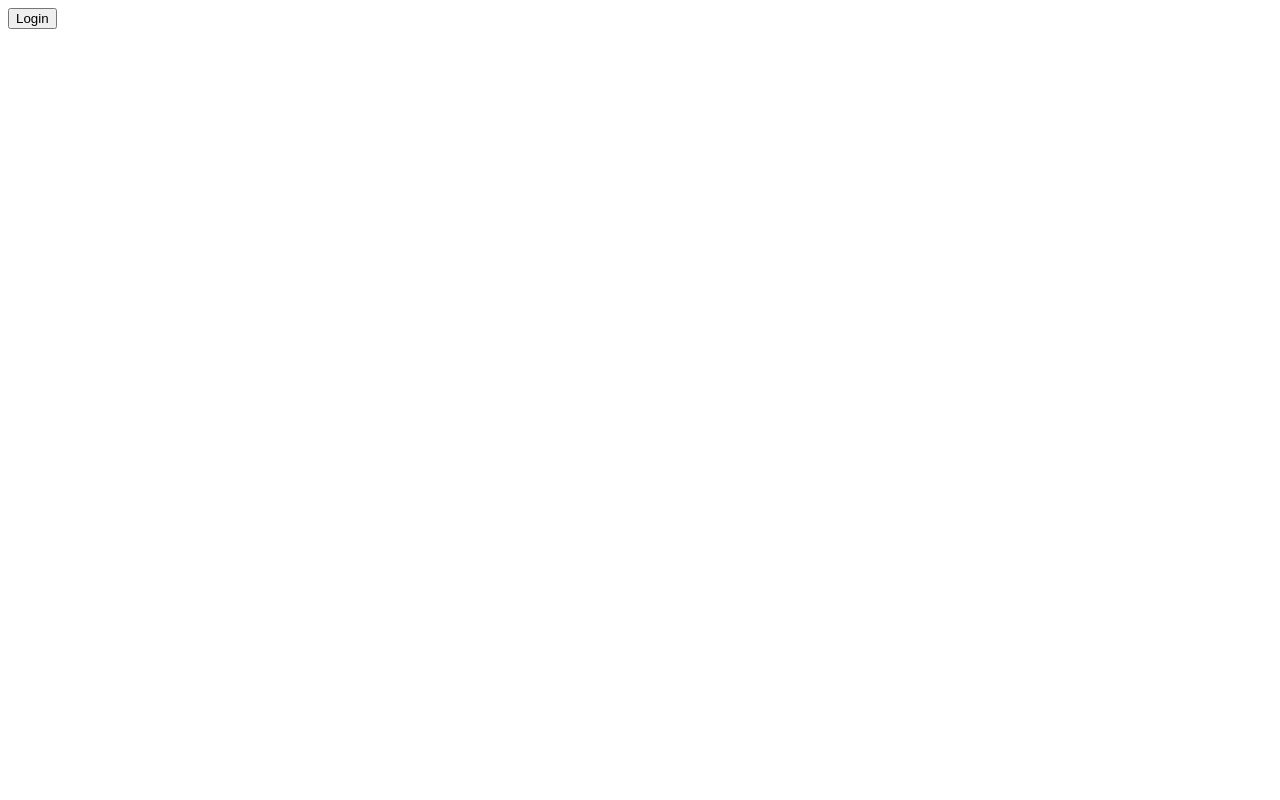
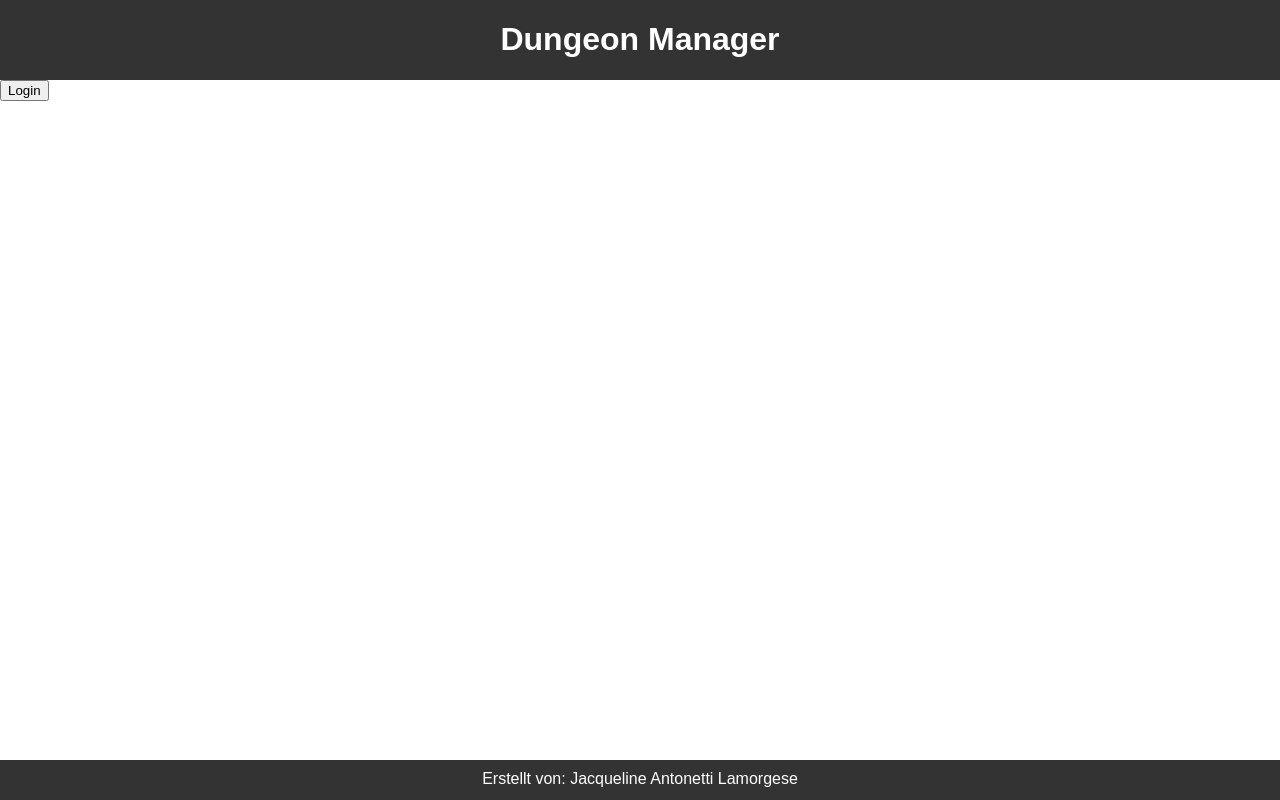
Before and after one commit to QuatschiPups/dungeon_manager, a Django app: page /login/ in a window 1280 px wide. Before the commit the page is almost empty. Run offline with Django 5.2, Linux system fonts and the light colour scheme; parts of the project's set-up code (start-up, migrations or seed data) failed here and were passed over.

Commit message:
add base HTML content

```diff
--- a/src/apps/static/base.css
+++ b/src/apps/static/base.css
@@ -1,3 +1,37 @@
-body {
+html, body {
+    width: 100%;
     margin: 0px;
+    font-family: Arial, sans-serif;
 }
+
+header {
+    background-color: #333;
+    color: white;
+    text-align: center;
+    position: fixed;
+    width: 100%;
+    top: 0;
+    left: 0;
+    height: 80px;
+}
+
+main {
+    margin-top: 80px;
+    margin-bottom: 40px;
+}
+
+footer {
+    background-color: #333;
+    color: white;
+    text-align: center;
+    position: fixed;
+    width: 100%;
+    height: 40px;
+    bottom: 0;
+    left: 0;
+}
+
+footer p {
+    margin: 0;
+    padding: 10px;
+}
--- a/src/apps/templates/accounts/login.html
+++ b/src/apps/templates/accounts/login.html
@@ -1,6 +1,14 @@
+
+
+{% extends "base.html" %}
+
+{% block content %}
+
 
 <form method="POST">
     {% csrf_token %}
     <!-- Deine Login-Felder hier -->
     <button type="submit">Login</button>
 </form>
+
+{% endblock %}
--- a/src/apps/templates/base.html
+++ b/src/apps/templates/base.html
@@ -0,0 +1,23 @@
+<!DOCTYPE html>
+<html lang="de">
+    <head>
+        <meta charset="UTF-8">
+        {% load static %}
+        <link rel="stylesheet" href="{% static '/base.css' %}">
+        <link rel="shortcut icon" type="ico" href="{% static 'images/favicon.ico' %}" >
+        <title>Dungeon Manager</title>
+    </head>
+    <body>
+        <header>
+            <h1>Dungeon Manager</h1>
+        </header>
+        <main>
+            {% block content %}
+            {% endblock %}
+        </main>
+        <footer>
+            <p>Erstellt von: Jacqueline Antonetti Lamorgese</p>
+        </footer>
+
+    </body>
+</html>
--- a/src/apps/users/apps.py
+++ b/src/apps/users/apps.py
@@ -1,6 +1,5 @@
 from django.apps import AppConfig
-
 
 class UsersConfig(AppConfig):
     default_auto_field = 'django.db.models.BigAutoField'
-    name = 'users'
+    name = 'apps.users'
--- a/src/apps/users/urls.py
+++ b/src/apps/users/urls.py
@@ -3,5 +3,4 @@ from . import views
 
 urlpatterns = [
     path('profile/', views.profile_view, name='profile'),
-    path('profile/change/', views.login_view, name='login'),
 ]
```
Also changed, not shown: docs/django-installation.md (+5 -0 lines), src/dungeon_manager/settings.py (+8 -1 lines), src/apps/static/images/favicon.ico (added).
